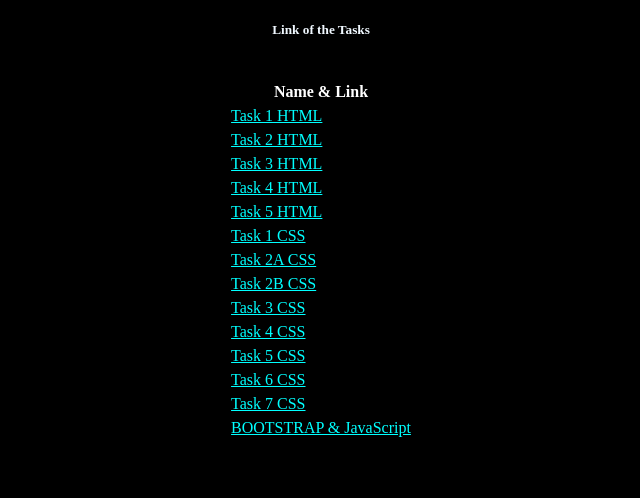
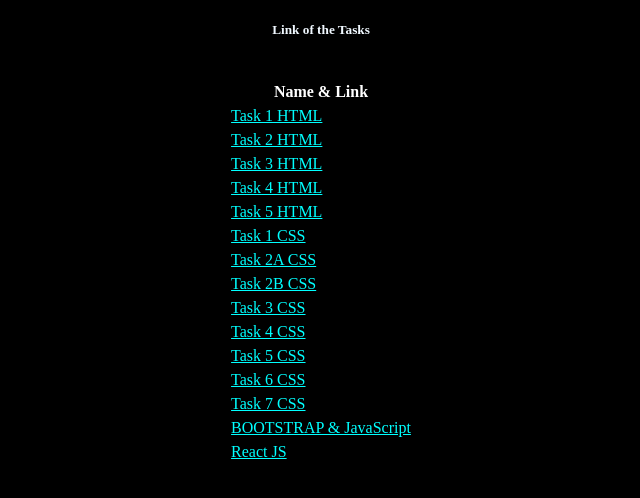
Before and after one commit to aakashhkumar/MERN_TASKS, a plain HTML site: page index.html in a window 1280 px wide. Shown: the full height of the page, 319-959 px from the left. Drawn offline with Linux system fonts and the light colour scheme.

Commit message:
Update index.html

```diff
--- a/index.html
+++ b/index.html
@@ -70,6 +70,9 @@
         <tr>
             <td> <a href="Bootstrap&JS/index.html"> BOOTSTRAP & JavaScript</a></td>
         </tr>
+        <tr>
+            <td> <a href="ReactJS/index.html"> React JS</a></td>
+        </tr>
 
 
 
```
